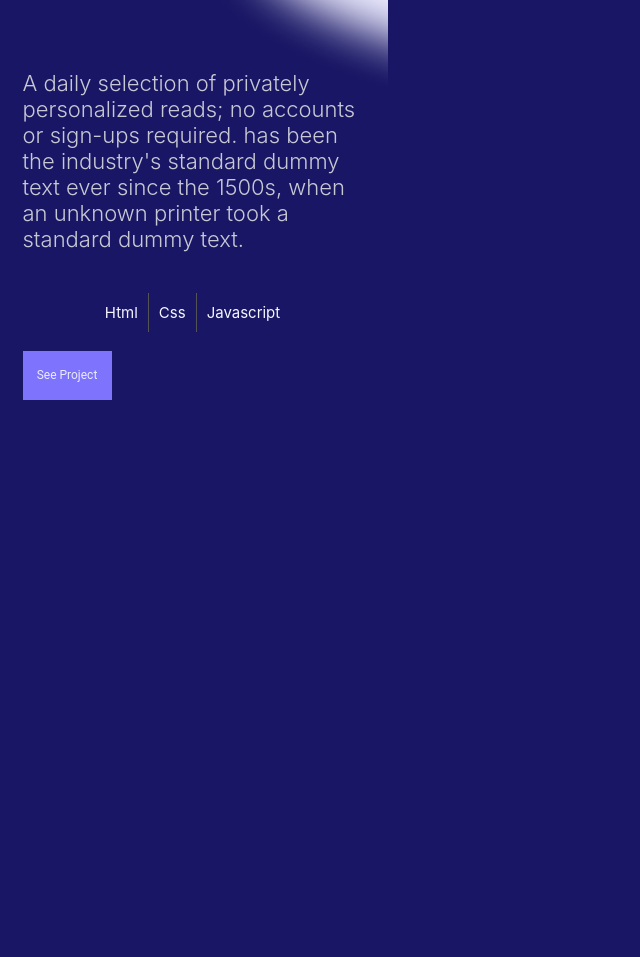
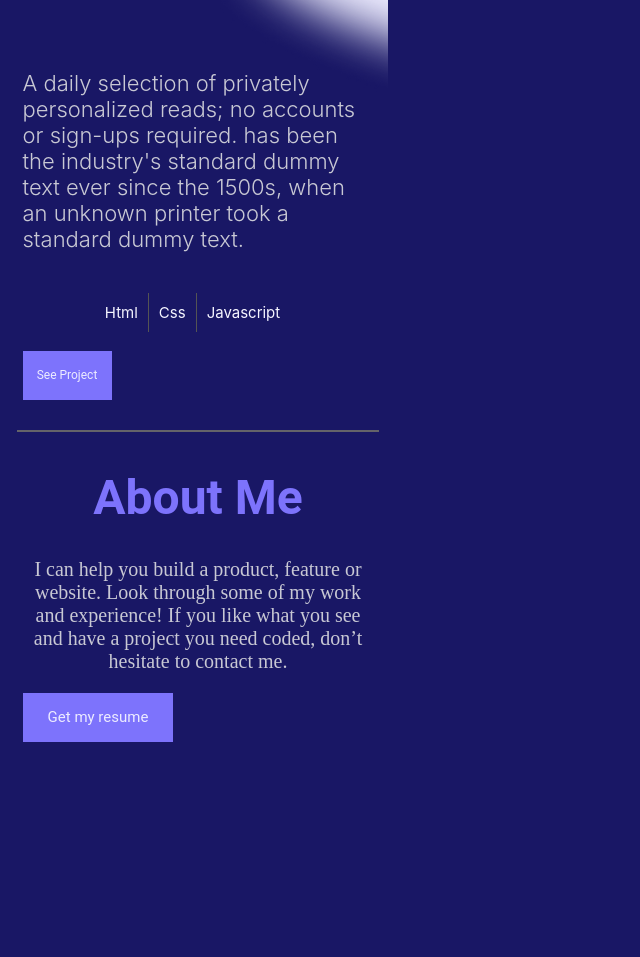
Before and after one commit to asdt560/Portfolio, a website: page portfolio.html in a window 1280 px wide. Shown: the part 4093-5050 px from the top of the page, without its empty margins (0-640 px from the left). Before the commit the page ends 4561 px from the top, so only its background shows below. Drawn offline with Linux system fonts and the light colour scheme.

Commit message:
Add About section

```diff
--- a/portfolio.html
+++ b/portfolio.html
@@ -25,7 +25,7 @@
   </header>
   <section class="headline">
     <header id="headline">
-      <h1>Justo Rago</h1>
+      <h1 class="title">Justo Rago</h1>
       <h2>Software Developer</h2>
     </header>
   </section>
@@ -121,7 +121,13 @@
         <li>Javascript</li>
       </ul>
       <button class="project-button">See Project</button>
+      <span class="divide"></span>
     </section>
+  </section>
+  <section id="about">
+    <h6 class="title">About Me</h6>
+    <p id="about-blurb" class="blurb">I can help you build a product, feature or website. Look through some of my work and experience! If you like what you see and have a project you need coded, don’t hesitate to contact me.</p>
+    <button id="resume" class="project-button">Get my resume</button>
   </section>
 </body>
 </html>
--- a/styles.css
+++ b/styles.css
@@ -55,7 +55,7 @@ header {
   justify-content: center;
 }
 
-h1 {
+.title {
   font-family: 'Roboto', sans-serif;
   color: #7d73fc;
   font-size: 48px;
@@ -291,3 +291,24 @@ h4 {
 .project-button:disabled {
   background: #2a2b33;
 }
+
+#about {
+  position: absolute;
+  top: 4450px;
+  display: flex;
+  width: 350px;
+  flex-direction: column;
+  height: 600px;
+}
+
+#about-blurb {
+  position: relative;
+  top: -100px;
+}
+
+#resume {
+  width: 150px;
+  font-size: 15px;
+  position: relative;
+  top: -100px;
+}
```
Also changed, not shown: images/Rectangle-70.png (deleted), images/Rectangle-71.png (deleted), images/Rectangle-72.png (deleted).
